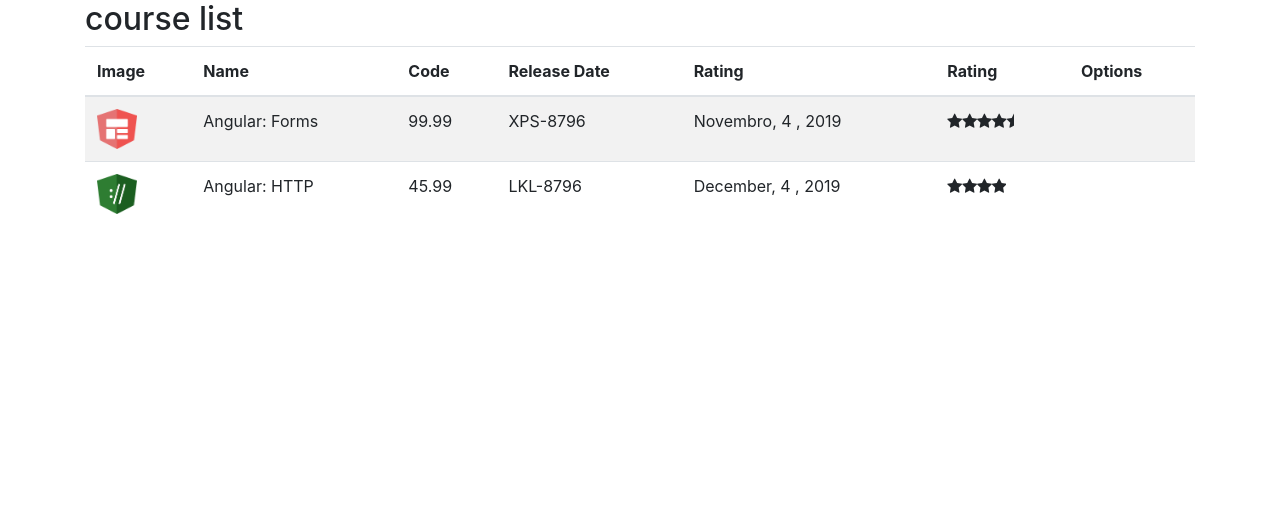
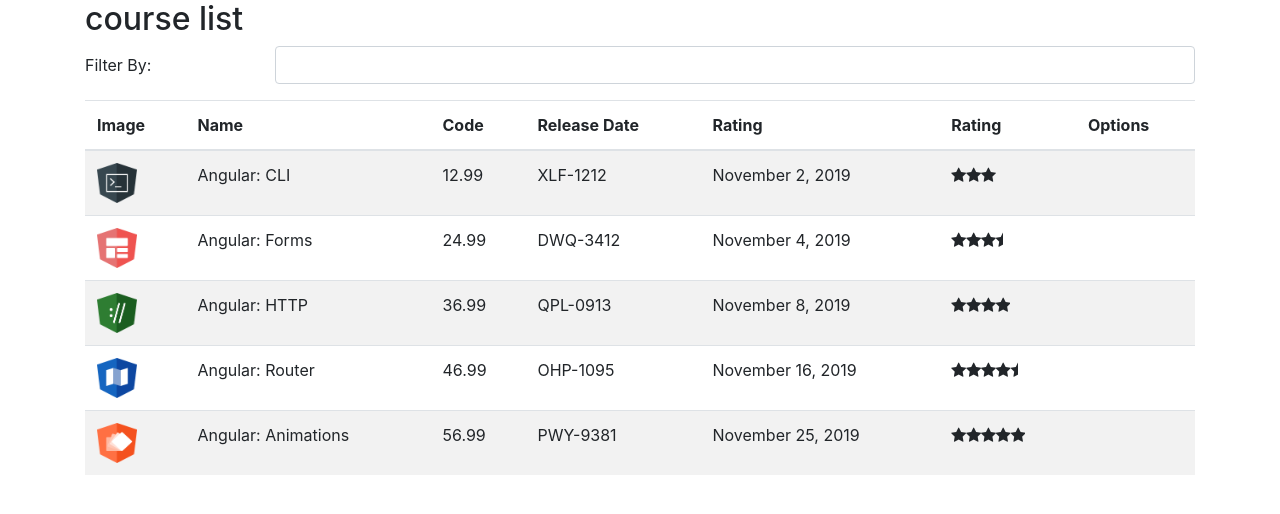
Before and after one commit to HeMarchioni/Angular-Curso-Manager, an Angular app: page / in a window 1280 px wide. Shown: the top 514 px of the page. Built offline with nearby package versions, Linux system fonts and the light colour scheme.

Commit message:
add filter

```diff
--- a/src/app/app.component.ts
+++ b/src/app/app.component.ts
@@ -7,7 +7,6 @@
 })
 export class AppComponent {
   title = 'curso-manager';
-  name: string = "JOAO"
 
 
 
--- a/src/app/courses/course-list.component.html
+++ b/src/app/courses/course-list.component.html
@@ -1,4 +1,14 @@
 <h2> course list </h2>
+
+<div class="form-group row">
+  <label class="col-sm-2 col-form-label">Filter By:</label>
+
+  <div class="col-sm-10">
+    <input [(ngModel)]="filter" class="form-control">
+  </div>
+
+</div>
+
 
 <table class="table table-striped">
   <thead>
@@ -14,7 +24,7 @@
 
   </thead>
   <tbody>
-    <tr *ngFor="let course of courses">
+    <tr *ngFor="let course of filteredCourses">
       <td><img [src]="course.imgUrl" width="40" height="40" alt=""> </td>
       <td>{{course.name}}</td>
       <td>{{course.price}}</td>
--- a/src/app/courses/course-list.component.ts
+++ b/src/app/courses/course-list.component.ts
@@ -1,5 +1,6 @@
 import {Component, OnInit} from "@angular/core";
 import {Course} from "./course";
+import {CourseService} from "./course.service";
 
 @Component({
   selector: 'app-course-list',
@@ -8,33 +9,28 @@
 
 export class CourseListComponent implements OnInit{  // OnInit componente ira aparecer realiza uma função
 
-  courses: Course[] = [];
+  filteredCourses: Course[] = [];
+
+  _courses: Course[] = [];
+
+  private _filterBy:String;
+
+
+  constructor(private courseService: CourseService) { }
 
   ngOnInit(): void {        // Função a ser realizada na hora que é carregado OnInit
-    this.courses = [
-      {
-        id: 1,
-        name: "Angular: Forms",
-        imgUrl: "/assets/images/forms.png",
-        price: 99.99,
-        code: "XPS-8796",
-        duration: 120,
-        rating: 4.5,
-        releaseDate: 'Novembro, 4 , 2019'
-      },
-      {
-        id: 2,
-        name: "Angular: HTTP",
-        imgUrl: "/assets/images/http.png",
-        price: 45.99,
-        code: "LKL-8796",
-        duration: 80,
-        rating: 4,
-        releaseDate: 'December, 4 , 2019'
-      }
-
-      ]
-
+    this._courses = this.courseService.retrieveAll();
+    this.filteredCourses = this._courses;
   }
 
+
+  get filter(): String {
+    return this._filterBy;
+  }
+
+  set filter(value: String) {
+    this._filterBy = value;
+
+    this.filteredCourses = this._courses.filter((course: Course) => course.name.toLocaleLowerCase().indexOf(this._filterBy.toLocaleLowerCase()) > -1);
+  }
 }
--- /dev/null
+++ b/src/app/courses/course.service.ts
@@ -0,0 +1,74 @@
+import {Course} from "./course";
+import {Injectable} from "@angular/core";
+
+@Injectable({                   // -> injetando courseService na raiz para ser chamado onde quiser (é uma classe final (unica)
+  providedIn: 'root'
+})
+
+
+
+export class CourseService {
+
+  retrieveAll(): Course[] {
+    return COURSES;
+  }
+
+}
+
+let COURSES: Course[] = [
+  {
+    id: 1,
+    name: 'Angular: CLI',
+    releaseDate: 'November 2, 2019',
+    description: 'Neste curso, os alunos irão obter um grande conhecimento nos principais recursos do CLI.',
+    duration: 120,
+    code: 'XLF-1212',
+    rating: 3,
+    price: 12.99,
+    imgUrl: '/assets/images/cli.png',
+  },
+  {
+    id: 2,
+    name: 'Angular: Forms',
+    releaseDate: 'November 4, 2019',
+    description: 'Neste curso, os alunos irão obter um conhecimento aprofundado sobre os recursos disponíveis no módulo de Forms.',
+    duration: 80,
+    code: 'DWQ-3412',
+    rating: 3.5,
+    price: 24.99,
+    imgUrl: '/assets/images/forms.png',
+  },
+  {
+    id: 3,
+    name: 'Angular: HTTP',
+    releaseDate: 'November 8, 2019',
+    description: 'Neste curso, os alunos irão obter um conhecimento aprofundado sobre os recursos disponíveis no módulo de HTTP.',
+    duration: 80,
+    code: 'QPL-0913',
+    rating: 4.0,
+    price: 36.99,
+    imgUrl: '/assets/images/http.png',
+  },
+  {
+    id: 4,
+    name: 'Angular: Router',
+    releaseDate: 'November 16, 2019',
+    description: 'Neste curso, os alunos irão obter um conhecimento aprofundado sobre os recursos disponíveis no módulo de Router.',
+    duration: 80,
+    code: 'OHP-1095',
+    rating: 4.5,
+    price: 46.99,
+    imgUrl: '/assets/images/router.png',
+  },
+  {
+    id: 5,
+    name: 'Angular: Animations',
+    releaseDate: 'November 25, 2019',
+    description: 'Neste curso, os alunos irão obter um conhecimento aprofundado sobre os recursos disponíveis sobre Animation.',
+    duration: 80,
+    code: 'PWY-9381',
+    rating: 5,
+    price: 56.99,
+    imgUrl: '/assets/images/animations.png',
+  }
+];
--- a/src/app/star/star.component.ts
+++ b/src/app/star/star.component.ts
@@ -10,7 +10,7 @@
 export class StarComponent implements OnChanges {
 
   @Input()
-  rating:number= 0;
+  rating:number;
 
   starWidth: number=0;
 
--- a/src/index.html
+++ b/src/index.html
@@ -1,5 +1,5 @@
 <!doctype html>
-<html lang="en">
+<html lang="pt-br">
 <head>
   <meta charset="utf-8">
   <title>CursoManager</title>
--- a/tsconfig.json
+++ b/tsconfig.json
@@ -7,7 +7,8 @@
     "forceConsistentCasingInFileNames": true,
     "strict": true,
     "noImplicitReturns": true,
-    "noFallthroughCasesInSwitch": true,
+    "strictPropertyInitialization": false,
+    "noFallthroughCasesInSwitch": true, // -> desativar a obrigação de inicializar Variáveis e colocar construtores
     "sourceMap": true,
     "declaration": false,
     "downlevelIteration": true,
```
Also changed, not shown: src/app/courses/course.ts (+1 -12 lines).
